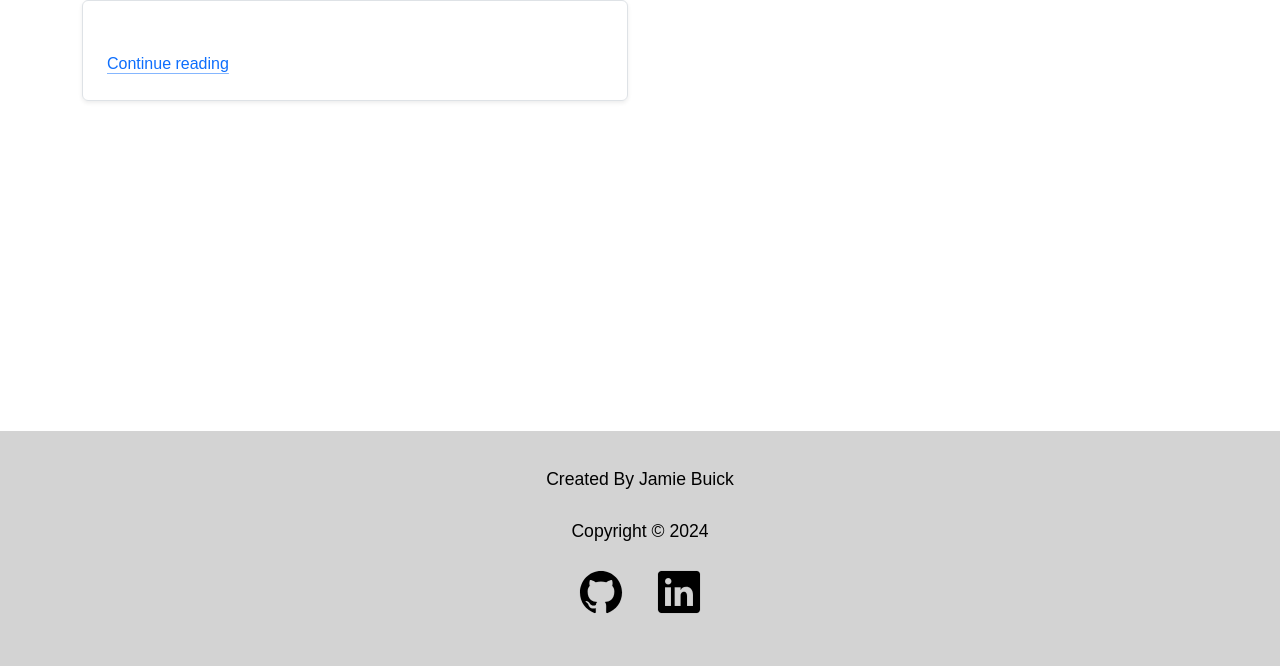
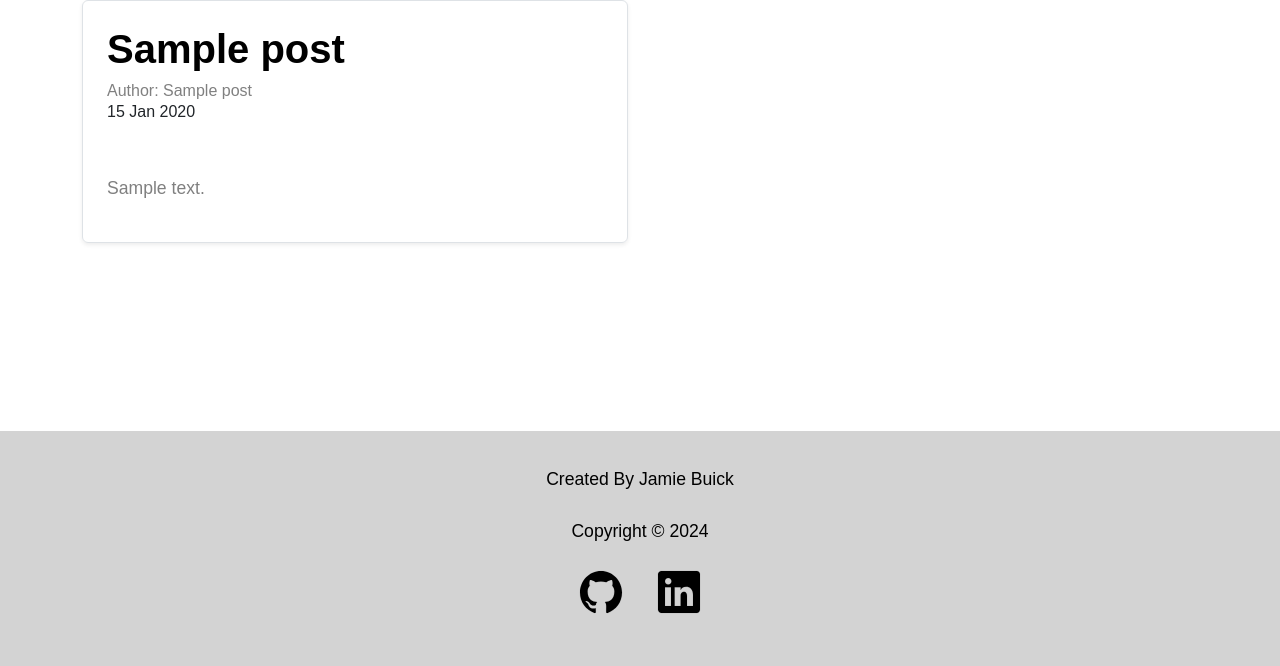
Before and after one commit to Jamie-Buick/Blog-Project, a Node server app: template views/index.ejs in a window 1280 px wide. Shown: the part 134-800 px from the top of the page. Run offline with Node 20, Linux system fonts and the light colour scheme; the template is opened without the code that fills it: most values are stand-ins (such as "Sample title", 1, 10 or a date in 2020); some libraries are stand-ins or nearby versions.

Commit message:
Blog site is operational, user can upload text blogs. When blog selected, the user is redirected to a dedicated page for that blog. Need to work on styling and edit/delete functions but this might require log ins

```diff
--- a/Public/Styles/main.css
+++ b/Public/Styles/main.css
@@ -189,3 +189,21 @@ textarea {
 .entry{
   padding-bottom: 3rem;
 }
+
+
+.cards h1{
+  color: black  !important;
+  text-align: left;
+  margin-bottom: 3rem;
+}
+
+.cards h5{
+  color: gray  !important;
+  font-size:medium;
+}
+
+.cards p{
+  padding-top: 2rem;
+  color: gray  !important;
+  text-align: left;
+}
--- a/index.js
+++ b/index.js
@@ -7,47 +7,57 @@ const app = express();
 const port = 3000;
 
 app.use(express.urlencoded({ extended: true }));
-
 app.use(express.static("public"));
 
-let submitted = false;
-
-
-
-
+app.get("/", (req, res) => {
   // Connect to the database
   sql.connect(config)
     .then(pool => {
       console.log('Connected to SQL Server database');
-    // Query data or perform other database operations here
+
+      // Create a new request object
+      const request = pool.request();
+
+      // Define the SQL query
+      const query = 'SELECT * FROM Posts';
+
+      // Execute the query
+      return request.query(query);
+    })
+    .then(result => {
+      console.log('Fetched posts:', result.recordset); // Log the fetched posts
+
+      // Check if any posts were fetched
+      const posts = result.recordset || [];
+
+      // Reverse the order of posts to display the newest at the top
+      const reversedPosts = posts.reverse();
+
+      // Render the EJS template with the reversed posts
+      res.render("index.ejs", { posts: reversedPosts });
+
+      // Close the SQL connection after rendering the template
+      sql.close();
     })
     .catch(err => {
-    console.error('Error connecting to SQL Server database:', err);
+      console.error('Error fetching data:', err);
+      // Render the EJS template with an empty array (or handle the error differently)
+      res.render("index.ejs", { posts: [] });
+
+      // Close the SQL connection in case of error
+      sql.close();
+    });
 });
 
 
-
-
-
-
-app.get("/", (req, res)=> {
-  res.render("index.ejs")
-});
-
-
-/*   app.get("/blogs", (req, res)=> {
-    res.render("blogs.ejs")
-  }); */
 
 app.get("/write", (req, res)=> {
   res.render("write.ejs")
 });
 
-
 app.post("/submit", (req, res) => {
 
   const today = new Date();
-    submitted = true;
 
   const post = ({
       name: req.body.name,
@@ -57,25 +67,83 @@ app.get("/write", (req, res)=> {
       date : today
   });
 
-
-
-
   // Here, you can handle the form data as you wish, such as saving it to a database or logging it
-    console.log('Submitted form data:');
-    console.log('Post:', post);
-
-    console.log('Submitted:', submitted);
-    console.log('today:', today);
+  //console.log('Submitted form data:');
+  //console.log('Post:', post);
+ // console.log('Submitted:', submitted);
+  //console.log('today:', today);
 
   // Redirect or render a thank you page
-    res.render("index.ejs", {locals: post});
+ res.redirect('/');
+
+  // Connect to the database
+  sql.connect(config)
+  .then(pool => {
+    console.log('Connected to SQL Server database');
+
+    // Create a new request object
+    const request = pool.request();
+
+    // Define the SQL query with parameters
+    const query = `
+      INSERT INTO posts (Name, Email, Title, Content, Date)
+      VALUES (@name, @email, @title, @content, @date)
+    `;
+
+    // Add parameters to the request
+    request.input('name', sql.NVarChar, post.name);
+    request.input('email', sql.NVarChar, post.email);
+    request.input('title', sql.NVarChar, post.title);
+    request.input('content', sql.NVarChar, post.content);
+    request.input('date', sql.DateTime, post.date);
+
+    // Execute the query
+    return request.query(query);
+  })
+  .then(result => {
+    console.log('Post inserted successfully');
+    sql.close();
+  })
+  .catch(err => {
+    console.error('Error inserting post:', err);
+    sql.close();
+  });
+
 
 });
 
 
 
+app.get('/blog/:postId', (req, res) => {
+  const postId = req.params.postId;
+  let selectedPost = {};
 
-
+  sql.connect(config)
+    .then(pool => {
+      const request = pool.request();
+      const query = 'SELECT * FROM Posts WHERE id = @postId';
+      request.input('postId', sql.Int, postId);
+      return request.query(query);
+    })
+    .then(result => {
+      const post = result.recordset[0]; // Assuming postId is unique
+      selectedPost = {
+        id: post.id,
+        title: post.title,
+        name: post.name,
+        content: post.content
+        // Add other properties as needed
+      };
+      res.render('selected.ejs', { selectedPost: selectedPost });
+      sql.close();
+    })
+    .catch(err => {
+      console.error('Error fetching post data:', err);
+      // Handle error rendering selected post page
+      res.status(500).send('Error fetching post data');
+      sql.close();
+    });
+});
 
 
 
--- a/views/index.ejs
+++ b/views/index.ejs
@@ -1,39 +1,41 @@
 <%- include("partials/header.ejs") %>
 
 
-<div class ="container">
-    <div class="row mb-2">
+<div class="container">
+    <% for (let i = 0; i < posts.length; i += 2) { %>
+        <div class="cards row mb-2">
             <div class="col-md-6">
                 <div class="row g-0 border rounded overflow-hidden flex-md-row mb-4 shadow-sm h-md-250 position-relative">
                     <div class="col p-4 d-flex flex-column position-static">
-            <strong class="d-inline-block mb-2 text-primary-emphasis"><%=locals.title%></strong>
-            <h3 class="mb-0"><%=locals.name%></h3>
-            <div class="mb-1 text-body-secondary"><%=locals.today%></div>
-            <p class="card-text mb-auto"><%=locals.content%></p>
-            <a href="#" class="icon-link gap-1 icon-link-hover stretched-link">
-                Continue reading
+                        <h1 class="mb-2 "><%= posts[i].title %></h1>
+                        <h5 class="mb-0"><%= "Author: " + posts[i].name %></h5>
+                        <div class="mb-1"><%= posts[i].today %></div>
+                        <% const contentWords = posts[i].content.split(' ').slice(0, 100).join(' '); %>
+                        <p class="card-text mb-auto"><%= contentWords %></p>
+                        <a href="/blog/<%= posts[i].id %>" class="icon-link gap-1 icon-link-hover stretched-link">
                             <svg class="bi"><use xlink:href="#chevron-right"></use></svg>
                         </a>
                     </div>
                 </div>
             </div>
-
-<!--   <div class="col-md-6">
+            <% if (i + 1 < posts.length) { %>
+                <div class="col-md-6">
                     <div class="row g-0 border rounded overflow-hidden flex-md-row mb-4 shadow-sm h-md-250 position-relative">
                         <div class="col p-4 d-flex flex-column position-static">
-            <strong class="d-inline-block mb-2 text-success-emphasis">Title</strong>
-            <h3 class="mb-0">Post title</h3>
-            <div class="mb-1 text-body-secondary">Date</div>
-            <p class="mb-auto">content.</p>
-            <a href="#" class="icon-link gap-1 icon-link-hover stretched-link">
-                Continue reading
+                            <h1 class=" mb-2"><%= posts[i + 1].title %></h1>
+                            <h5 class="mb-0"><%="Author: " + posts[i + 1].name %></h5>
+                            <div class="mb-1"><%= posts[i + 1].today %></div>
+                            <% const contentWords2 = posts[i + 1].content.split(' ').slice(0, 100).join(' '); %>
+                            <p class="card-text mb-auto"><%= contentWords2 %></p>
+                            <a href="/blog/<%= posts[i + 1].id %>" class="icon-link gap-1 icon-link-hover stretched-link">
                                 <svg class="bi"><use xlink:href="#chevron-right"></use></svg>
                             </a>
                         </div>
-
                     </div>
-        </div> -->
                 </div>
+            <% } %>
+        </div>
+    <% } %>
 </div>
 
 
@@ -51,4 +53,6 @@
 
 
 
+
+
 <%- include("partials/footer.ejs") %>
```
Also changed, not shown: views/selected.ejs (added, +22 -0 lines). Lines whose indentation alone changed are shown as unchanged.
